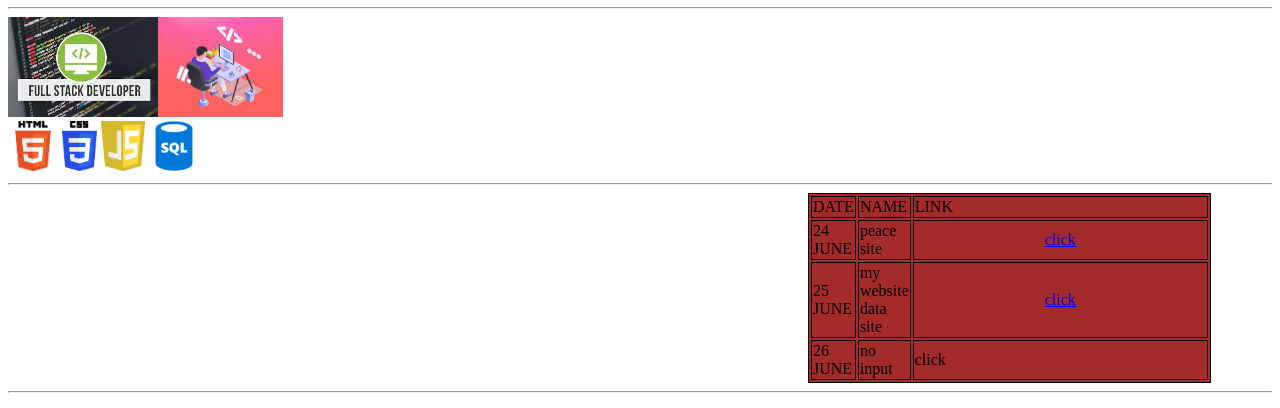
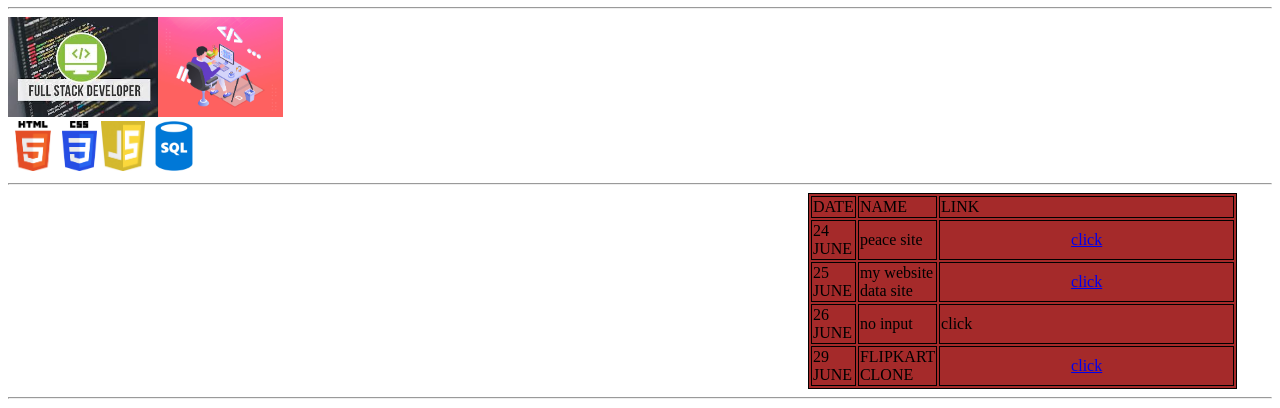
Before and after one commit to ankit0311v/mywork, a plain HTML site: page index.html in a window 1280 px wide. Shown: the part 73-481 px from the top of the page. Drawn offline with Linux system fonts and the light colour scheme.

Commit message:
Update index.html

```diff
--- a/index.html
+++ b/index.html
@@ -27,6 +27,9 @@
             <tr>
                 <td>26 JUNE</td> <td>no input</td><td>click</td>
             </tr>
+            <tr>
+                <td>29 JUNE</td> <td>FLIPKART CLONE</td><td><a href="29june.html" target="_main">click</a></td>
+            </tr>
         </table>
     </div>
         <hr>
```
